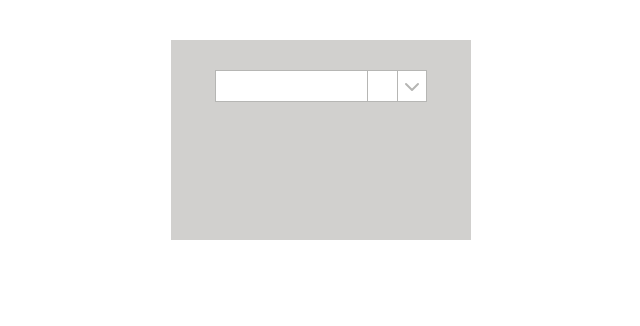
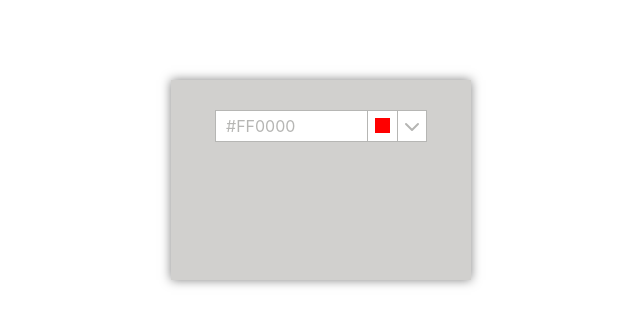
Before and after one commit to a-nn-a-bychkova/color-picker-ts, a React (Create React App) app: page / in a window 1280 px wide. Shown: the top 326 px of the page, without its empty margins (319-959 px from the left). Built offline with nearby package versions, Linux system fonts and the light colour scheme.

Commit message:
adds markup and first render with data

```diff
--- a/src/components/App.css
+++ b/src/components/App.css
@@ -1,5 +1,4 @@
 .App {
-  position: relative;
   text-align: center;
 }
 
--- a/src/components/ColorPicker/ColorPicker.js
+++ b/src/components/ColorPicker/ColorPicker.js
@@ -7,7 +7,9 @@ function ColorPicker({ toggleModalChoose, toggleModalPalette }) {
   const { color, setColor } = useContext(Context);
   const { chosenColor, setChosenColor } = useContext(Context);
   useEffect(() => {
-    setColor(chosenColor);
+    if (chosenColor) {
+      setColor(chosenColor);
+    }
   }, [chosenColor, setChosenColor]);
 
   const s = {
@@ -18,7 +20,6 @@ function ColorPicker({ toggleModalChoose, toggleModalPalette }) {
     marginLeft: 'auto',
     marginRight: 'auto',
   };
-
   const handleSquareClick = event => {
     event.preventDefault();
     toggleModalChoose();
--- a/src/components/ColorPicker/ColorPicker.module.css
+++ b/src/components/ColorPicker/ColorPicker.module.css
@@ -8,6 +8,7 @@
   margin-left: auto;
   margin-right: auto;
   margin-top: 40px;
+  box-shadow: 0 0 10px rgba(0, 0, 0, 0.5);
 }
 
 .Menu {
@@ -35,13 +36,20 @@
   height: 30px;
   border-right: 1px solid #b6b6b4;
   border-left: 1px solid #b6b6b4;
+  cursor: pointer;
 }
 
 .Arrow {
   margin-top: 7px;
   width: 30px;
   height: 30px;
+  cursor: pointer;
 }
 .Icon {
   color: #b6b6b4;
 }
+@media screen and (min-width: 1024px) {
+  .Container {
+    margin-top: 80px;
+  }
+}
--- a/src/components/ModalChooseColor/ModalChooseColor.js
+++ b/src/components/ModalChooseColor/ModalChooseColor.js
@@ -72,7 +72,7 @@ function ModalChooseColor({ toggleModalChoose, addSelectedColor }) {
     event.preventDefault();
     console.log('chosenColor', chosenColor);
     addSelectedColor(chosenColor);
-    // toggleModalChoose();
+    toggleModalChoose();
   };
 
   return (
--- a/src/components/ModalChooseColor/ModalChooseColor.module.css
+++ b/src/components/ModalChooseColor/ModalChooseColor.module.css
@@ -5,8 +5,8 @@
   justify-content: space-between;
   z-index: 2;
   position: absolute;
-  top: 65px;
-  left: 260px;
+  top: 105px;
+  left: 19%;
   padding-top: 20px;
   padding-bottom: 20px;
   width: 200px;
@@ -14,6 +14,7 @@
   background-color: #fff;
   color: #ffffff;
   border-radius: 10px;
+  box-shadow: 0 0 10px rgba(0, 0, 0, 0.5);
 }
 .SliderContainer {
   display: flex;
@@ -46,3 +47,25 @@
   background-color: #8fbc8f;
   border: 1px solid #000000;
 }
+
+@media screen and (min-width: 480px) {
+  .Container {
+    left: 25%;
+  }
+}
+@media screen and (min-width: 768px) {
+  .Container {
+    left: 34%;
+  }
+}
+@media screen and (min-width: 1024px) {
+  .Container {
+    top: 145px;
+    left: 38%;
+  }
+}
+@media screen and (min-width: 1440px) {
+  .Container {
+    left: 42%;
+  }
+}
--- a/src/components/ModalPalette/ModalPalette.module.css
+++ b/src/components/ModalPalette/ModalPalette.module.css
@@ -1,8 +1,8 @@
 .Container {
   z-index: 2;
   position: absolute;
-  top: 65px;
-  left: 270px;
+  top: 105px;
+  left: 24%;
   background-color: #fff;
   width: 200px;
   color: #fff;
@@ -13,11 +13,12 @@
   border: 1px solid #b6b6b4;
 }
 .List {
-  width: 150px;
+  width: 100px;
   display: flex;
   flex-direction: column;
+  justify-content: space-between;
   padding: 0px;
-  margin: 0px;
+  margin: 0 auto 0 auto;
 }
 .Text {
   font-size: 12px;
@@ -47,3 +48,24 @@
   border-right: 10px solid transparent;
   border-bottom: 20px solid red;
 }
+@media screen and (min-width: 480px) {
+  .Container {
+    left: 27%;
+  }
+}
+@media screen and (min-width: 768px) {
+  .Container {
+    left: 35%;
+  }
+}
+@media screen and (min-width: 1024px) {
+  .Container {
+    top: 145px;
+    left: 39%;
+  }
+}
+@media screen and (min-width: 1440px) {
+  .Container {
+    left: 42%;
+  }
+}
--- a/src/contexts/Provider.js
+++ b/src/contexts/Provider.js
@@ -8,7 +8,7 @@ export default function Provider({ children }) {
   const [color, setColor] = useState('#ff0000');
   const [selectedColors, setSelectedColors] = useState([]);
 
-  useEffect(() => {}, []);
+  useEffect(() => {}, [color]);
 
   const providerValue = useMemo(() => {
     return {
```
